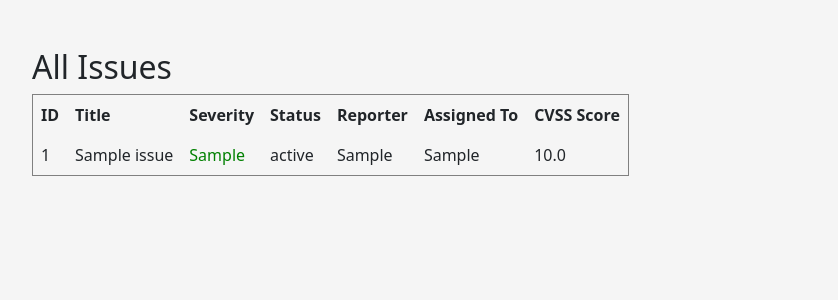
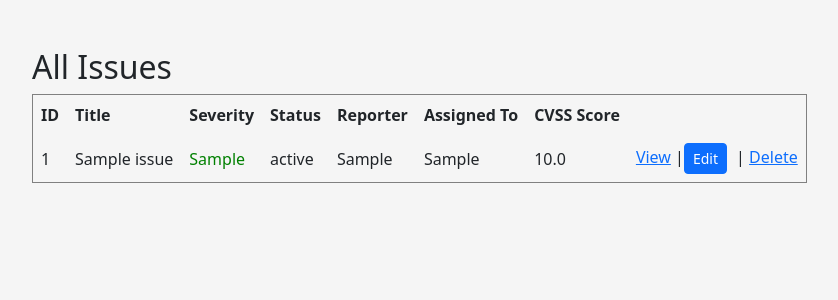
Before and after one commit to dbsspencerjohn-dot/spencer, a Flask app: page /issues-page in a window 1280 px wide. Shown: the part 56-356 px from the top of the page, without its empty margins (50-888 px from the left). Run offline with Flask 3, Linux system fonts and the light colour scheme; tables that the repository leaves empty hold one stand-in row (values such as "Sample post").

Commit message:
connect Edit button to edit page (Source: Self + Flask documentation)

```diff
--- a/templates/issues.html
+++ b/templates/issues.html
@@ -18,7 +18,6 @@ content %}
   <tr>
     <td>{{ issue.id }}</td>
     <td>{{ issue.title }}</td>
-
     <td>
       {% if issue.severity == "Critical" %}
       <span style="color: red; font-weight: bold"> {{ issue.severity }} </span>
@@ -32,11 +31,20 @@ content %}
       <span style="color: green"> {{ issue.severity }} </span>
       {% endif %}
     </td>
-
     <td>{{ issue.status }}</td>
     <td>{{ issue.reporter }}</td>
     <td>{{ issue.assigned_to }}</td>
     <td>{{ issue.cvss_score }}</td>
+    <td>
+      <a href="#">View</a> |<a
+        href="/edit-issue/{{ issue.id }}"
+        class="btn btn-primary btn-sm"
+      >
+        Edit
+      </a>
+      |
+      <a href="#">Delete</a>
+    </td>
   </tr>
   {% endfor %}
 </table>
```
